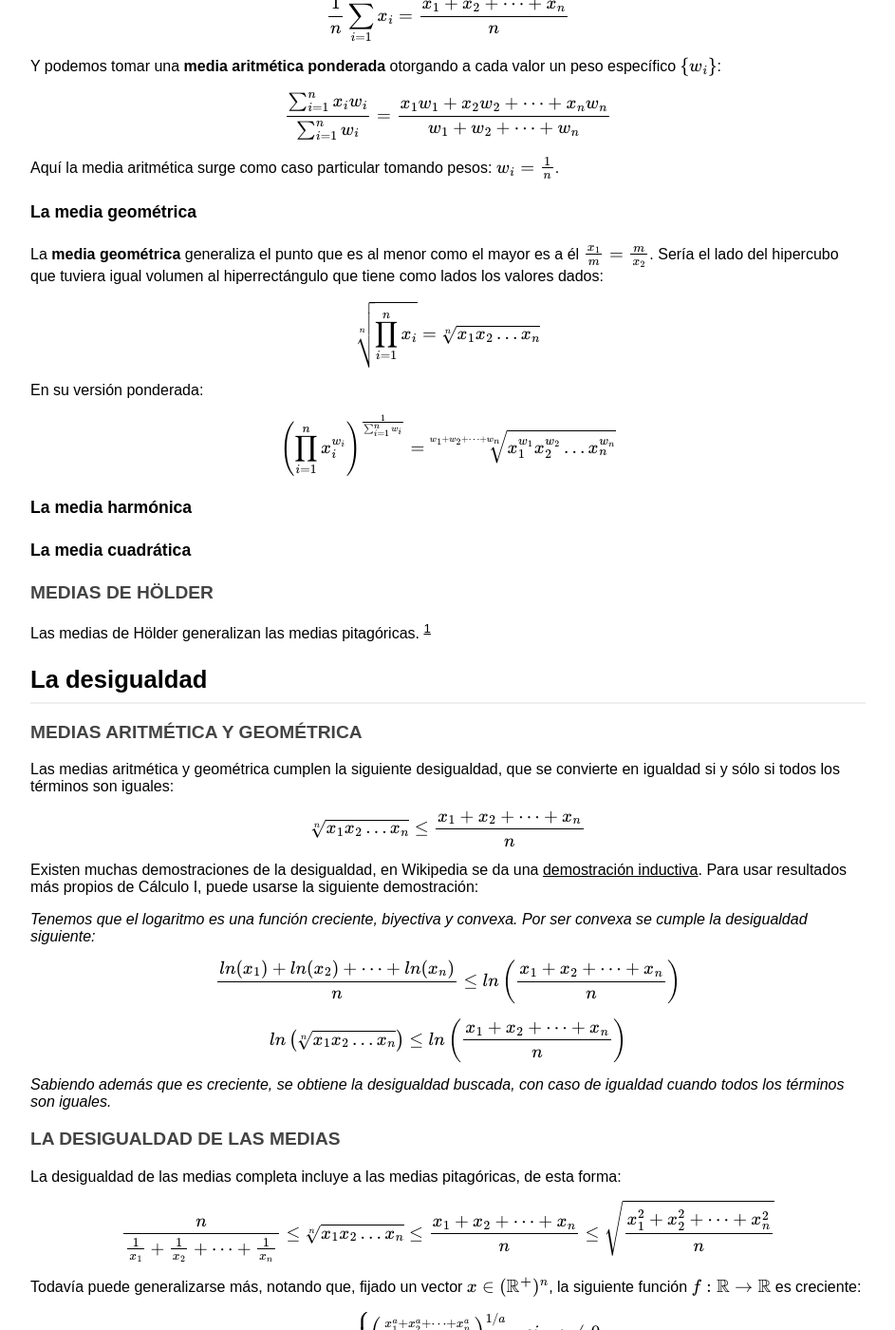
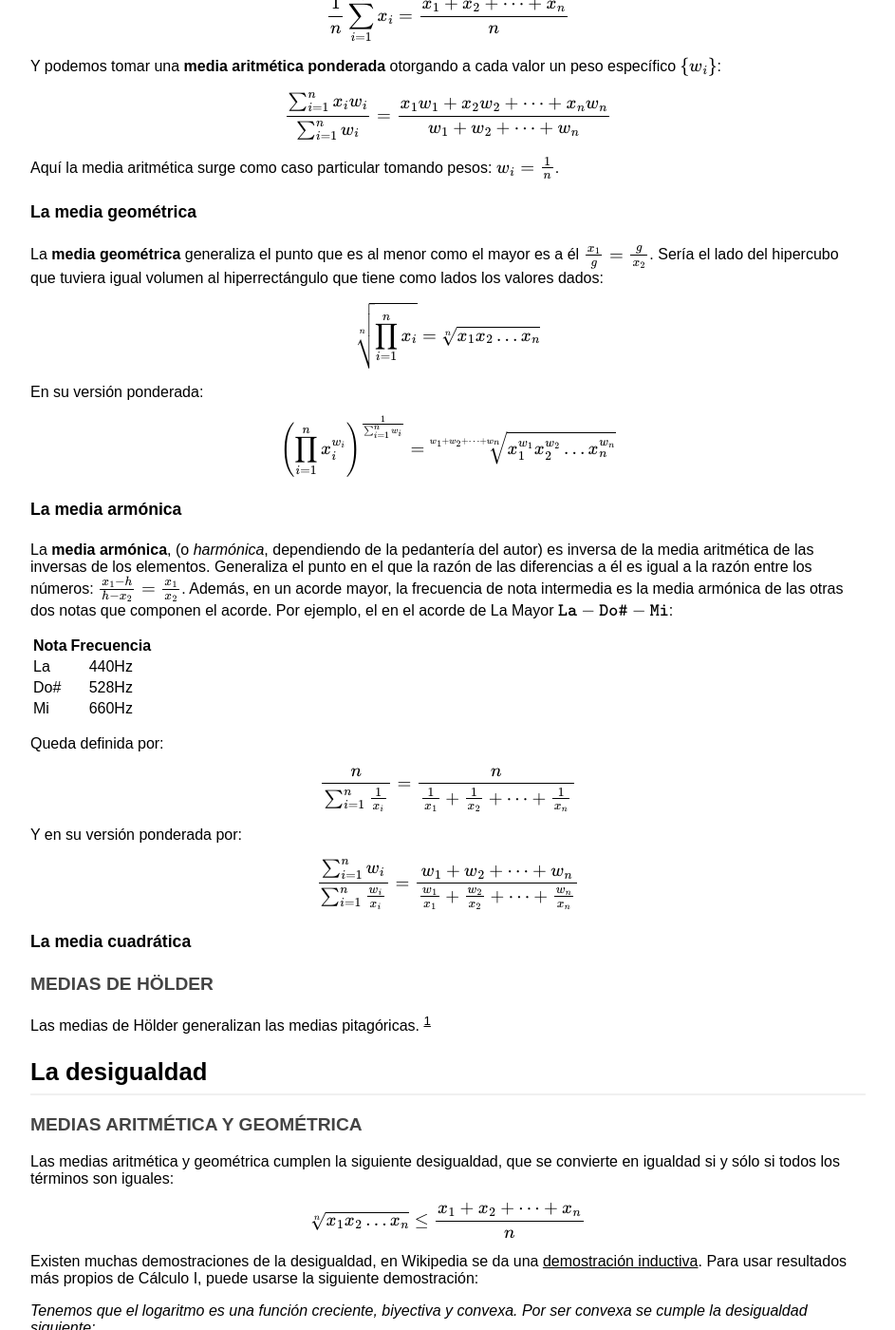
Before and after one commit to libreim/blog, a Jekyll site: the page built from _posts/2014-4-12-desigualdad-medias.md, in a window 1280 px wide and 1400 px high, scrolled down 576 px. Shown: the whole window at 95% size, without its empty margins (168-1111 px from the left). Built offline with Jekyll 4.4.1, drawn with Linux system fonts in a browser that asks for light colours; formulas are drawn with MathJax 3; comment, search, counter and statistics services are not loaded.

Commit message:
[Medias] Media armónica

```diff
--- a/_posts/2014-4-12-desigualdad-medias.md
+++ b/_posts/2014-4-12-desigualdad-medias.md
@@ -42,7 +42,7 @@ Aquí la media aritmética surge como caso particular tomando pesos: `$w_i = \fr
 
 #### La media geométrica
 La **media geométrica** generaliza el punto que es al menor como el mayor es a él
-`$\frac{x_1}{m} = \frac{m}{x_2}$`. Sería el lado del hipercubo que tuviera
+`$\frac{x_1}{g} = \frac{g}{x_2}$`. Sería el lado del hipercubo que tuviera
 igual volumen al hiperrectángulo que tiene como lados los valores dados:
 
 `$$\sqrt[n]{\prod_{i=1}^n x_i} = \sqrt[n]{x_1x_2 \dots x_n}$$`
@@ -51,7 +51,28 @@ En su versión ponderada:
 
 `$$ \displaystyle \left( \prod_{i=1}^n x_i^{w_i} \right)^{\frac{1}{\sum_{i=1}^n w_i}} = \sqrt[w_1+w_2+ \dots +w_n]{  x_1^{w_1} x_2^{w_2} \dots x_n^{w_n} }$$`
 
-#### La media harmónica
+#### La media armónica
+La **media armónica**, (o *harmónica*, dependiendo de la pedantería del autor)
+ es inversa de la media aritmética de las inversas de los
+elementos. Generaliza el punto en el que la razón de las diferencias a él
+es igual a la razón entre los números: `$\frac{x_1-h}{h-x_2} = \frac{x_1}{x_2}$`.
+Además, en un acorde mayor, la frecuencia de nota intermedia es la media armónica de las
+otras dos notas que componen el acorde. Por ejemplo, el en el acorde de La Mayor
+`$\mathtt{La-Do\#-Mi}$`:
+
+Nota | Frecuencia
+-----|:---------:
+La   | 440Hz
+Do#  | 528Hz
+Mi   | 660Hz
+
+Queda definida por:
+
+`$$\frac{n}{\sum_{i=1}^n \frac{1}{x_i}} = \frac{n}{\frac{1}{x_1} + \frac{1}{x_2} + \dots + \frac{1}{x_n}}$$`
+
+Y en su versión ponderada por:
+
+`$$\frac{\sum_{i=1}^n w_i}{\sum_{i=1}^n \frac{w_i}{x_i}} = \frac{w_1+w_2+\dots+w_n}{\frac{w_1}{x_1} + \frac{w_2}{x_2} + \dots + \frac{w_n}{x_n}}$$`
 
 #### La media cuadrática
 
```
